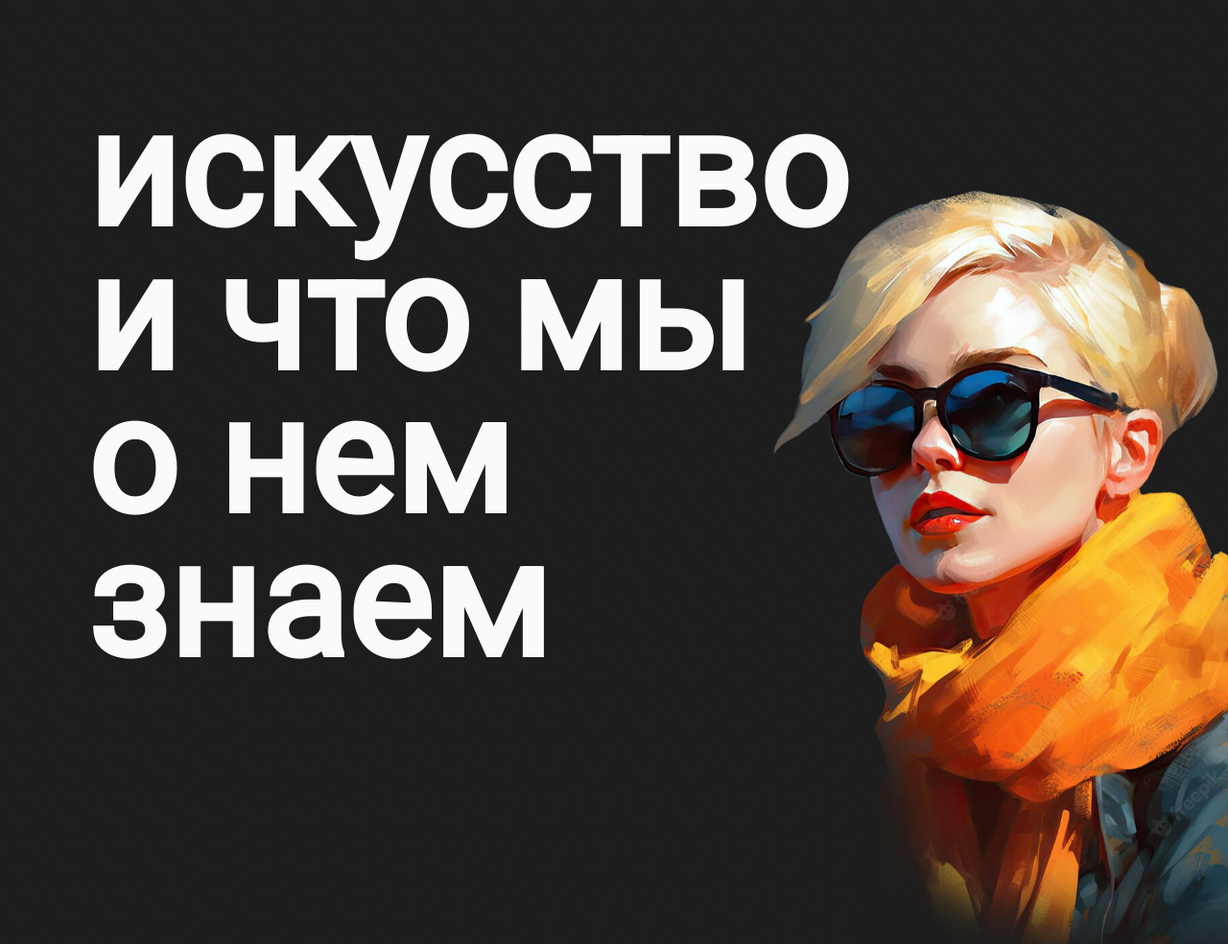
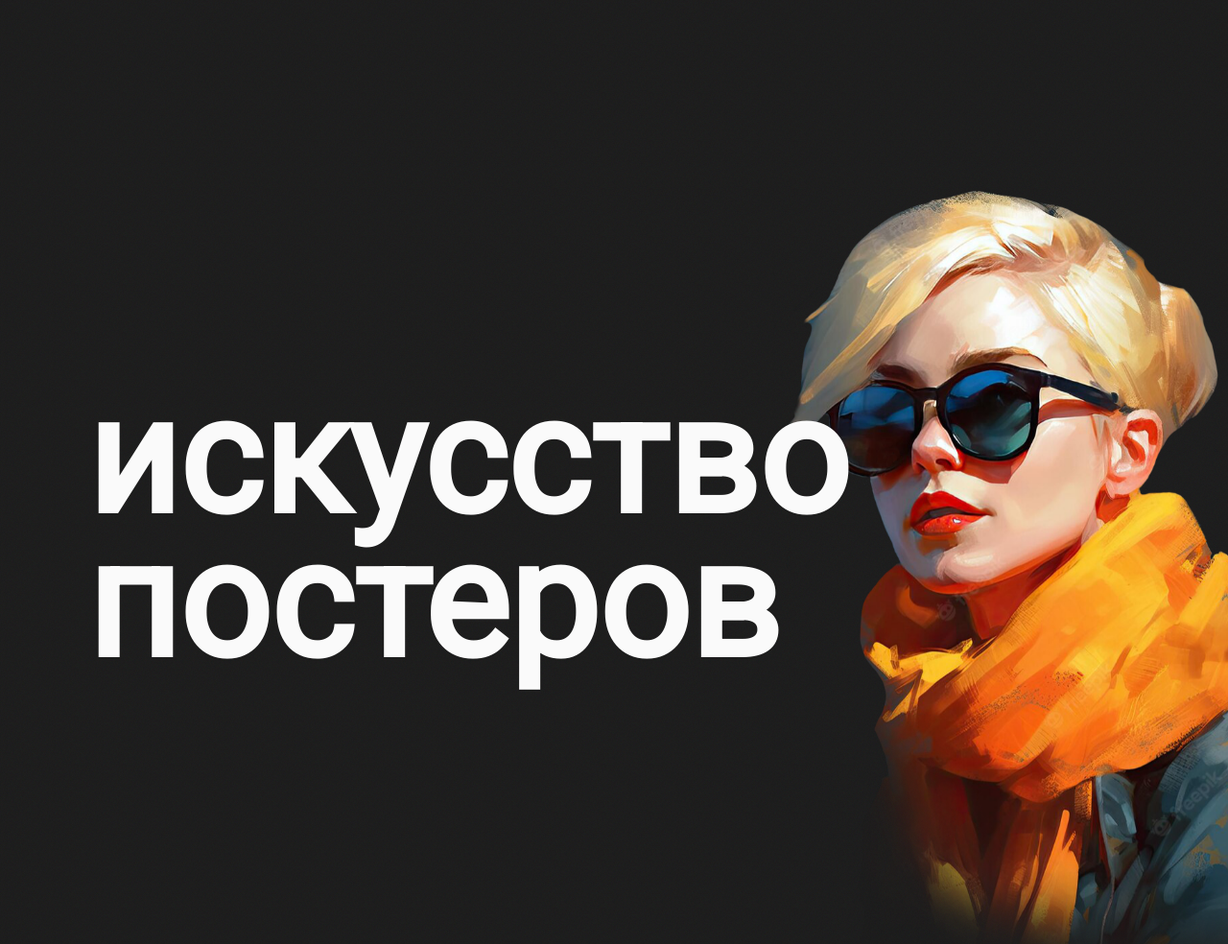
Before and after one commit to Arino4ka2MV4/scroll, a plain HTML site: page index.html in a window 1280 px wide. Shown: the top 984 px of the page at 96% size. Drawn offline with Linux system fonts and the light colour scheme.

Commit message:
Update index.html

```diff
--- a/index.html
+++ b/index.html
@@ -17,7 +17,7 @@
                 <img data-speed=".6" class="hero" src="img/hero2.png">
                 <div class="container">
                     <div data-speed=".75" class="main-header">
-                        <h1 class="main-title">искусство и что мы о нем знаем</h1>
+                        <h1 class="main-title">искусство постеров</h1>
                     </div>
                 </div>
             </header>
```
